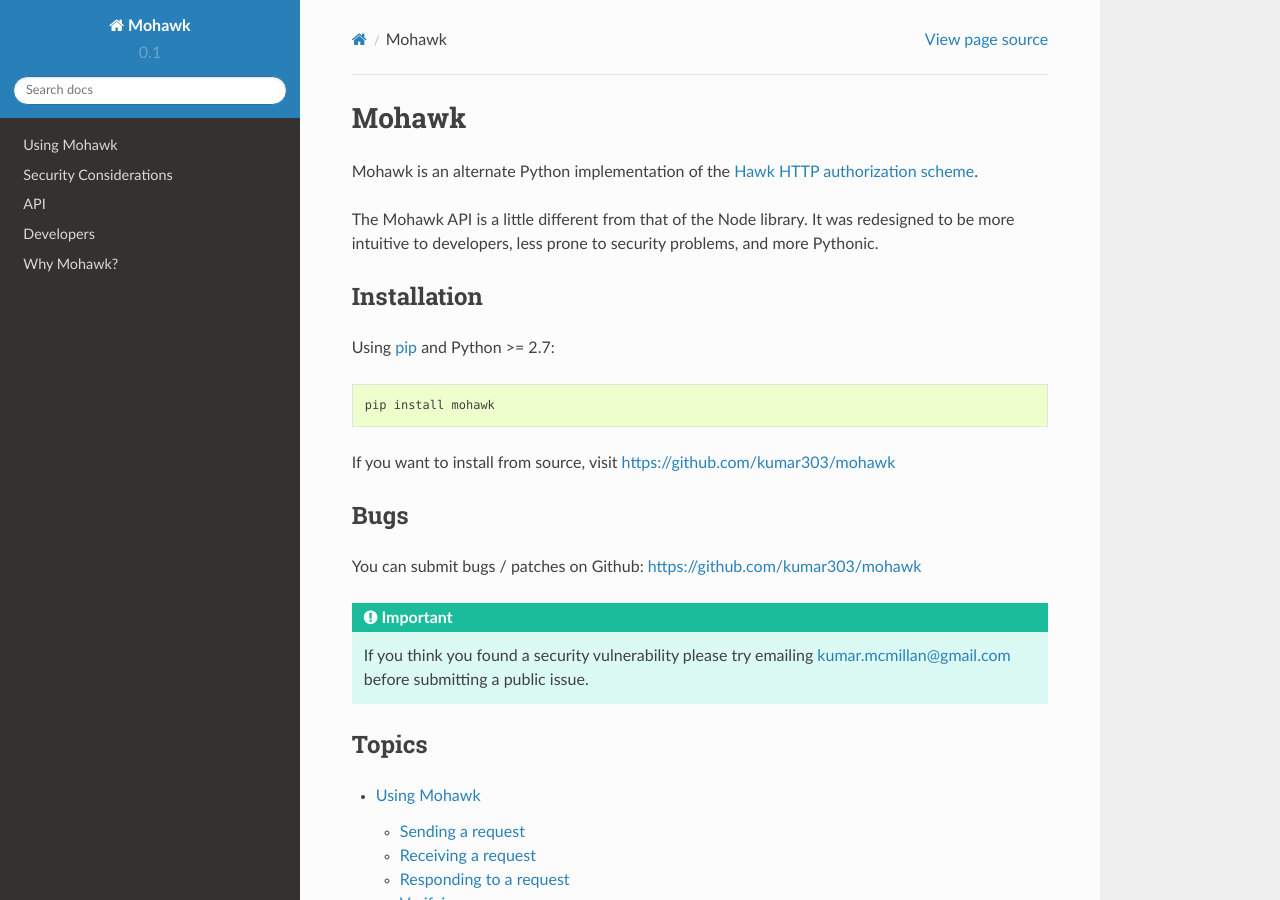
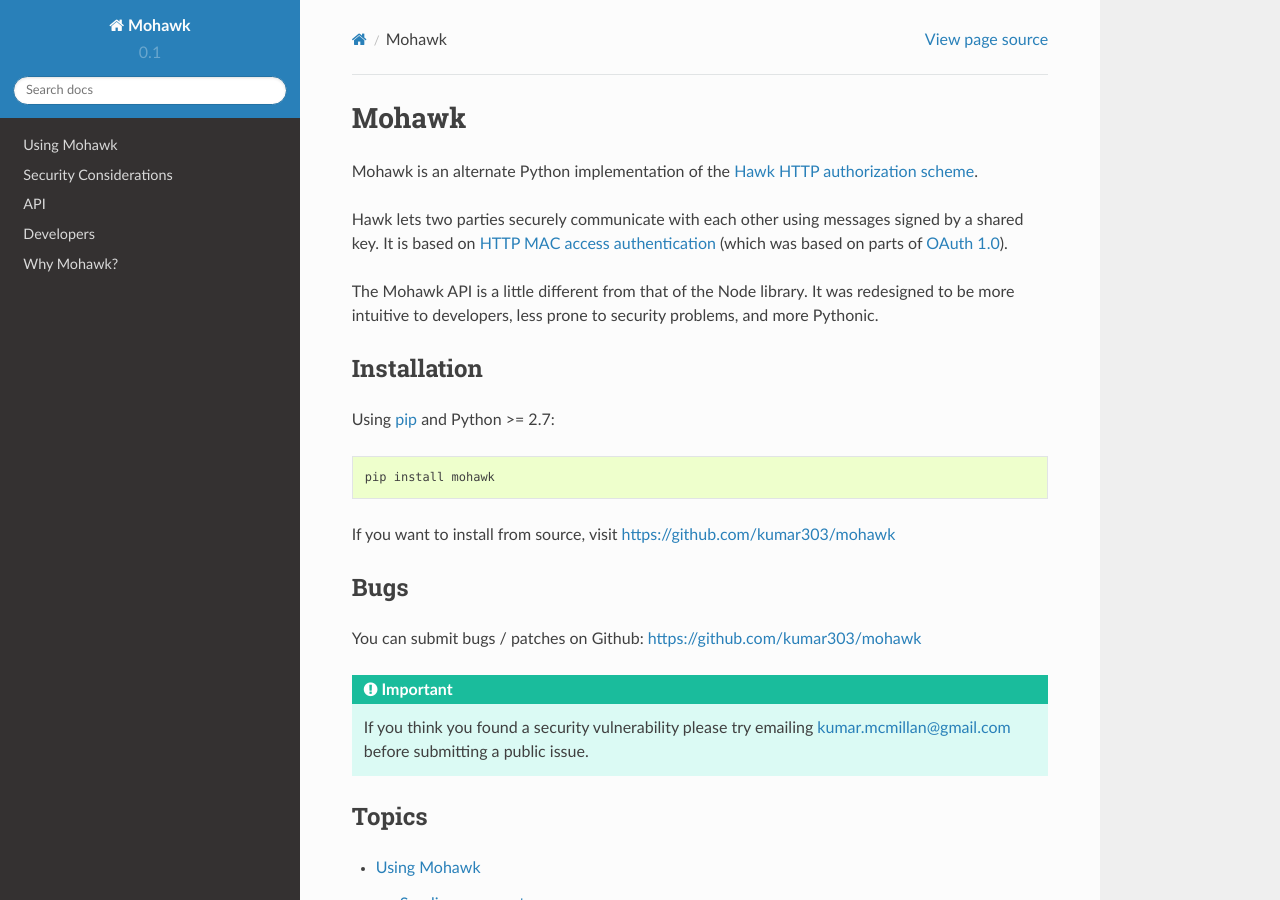
Before and after one commit to kumar303/mohawk, a Sphinx documentation site: the page built from docs/index.rst, in a window 1280 px wide and 900 px high. Built offline with Sphinx 7.4.7 and the Read the Docs theme 2.0.0, drawn with Linux system fonts in a browser that asks for light colours.

Commit message:
moar docs

```diff
--- a/docs/index.rst
+++ b/docs/index.rst
@@ -10,11 +10,18 @@
 Mohawk is an alternate Python implementation of the
 `Hawk HTTP authorization scheme`_.
 
+Hawk lets two parties securely communicate with each other using
+messages signed by a shared key.
+It is based on `HTTP MAC access authentication`_ (which
+was based on parts of `OAuth 1.0`_).
+
 The Mohawk API is a little different from that of the Node library.
 It was redesigned to be more intuitive to developers, less prone to security
 problems, and more Pythonic.
 
 .. _`Hawk HTTP authorization scheme`: https://github.com/hueniverse/hawk
+.. _`HTTP MAC access authentication`: http://tools.ietf.org/html/draft-hammer-oauth-v2-mac-token-05
+.. _`OAuth 1.0`: http://tools.ietf.org/html/rfc5849
 
 Installation
 ============
```
